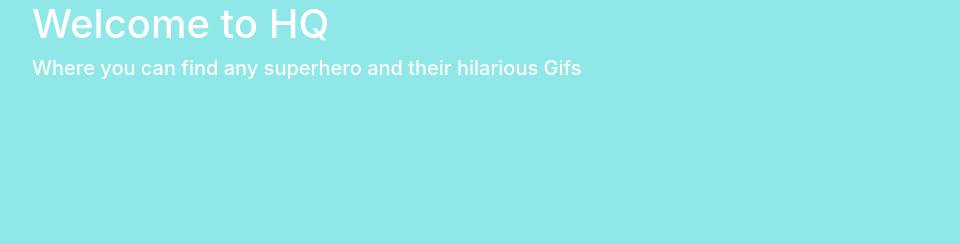
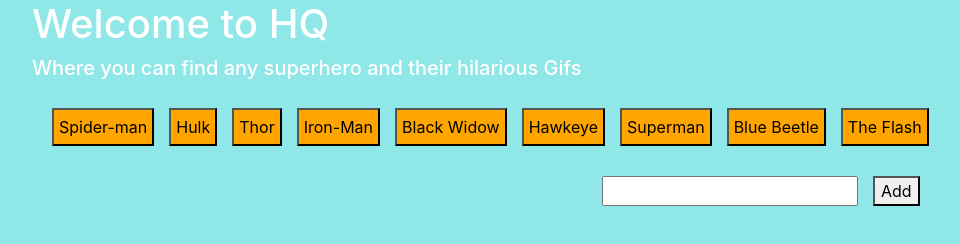
Before and after one commit to Unevenmageta/Giphy, a plain HTML site: page index.html in a window 1280 px wide. Shown: the whole page, without its empty margins (53-1013 px from the left). Drawn offline with nearby package versions, Linux system fonts and the light colour scheme; the site is published under a folder, as on GitHub Pages, so addresses that start at the root find nothing.

Commit message:
Trying to fix this 404 error once and for all

```diff
--- a/index.html
+++ b/index.html
@@ -16,7 +16,7 @@
     <script src="https://code.jquery.com/jquery-3.4.1.min.js"
         integrity="sha256-CSXorXvZcTkaix6Yvo6HppcZGetbYMGWSFlBw8HfCJo=" crossorigin="anonymous"></script>
     <link rel="stylesheet" href="assets/css/style.css">
-    <script src="/assets/javascript/javascript.js"></script>
+    <script src="assets/javascript/javascript.js"></script>
 
 </head>
 
```
